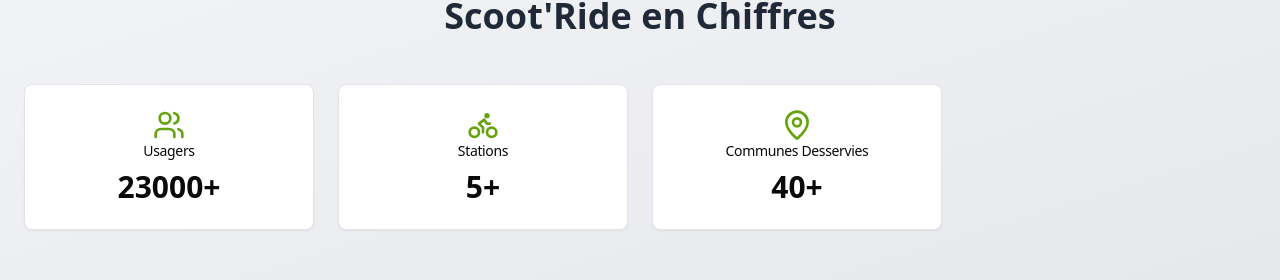
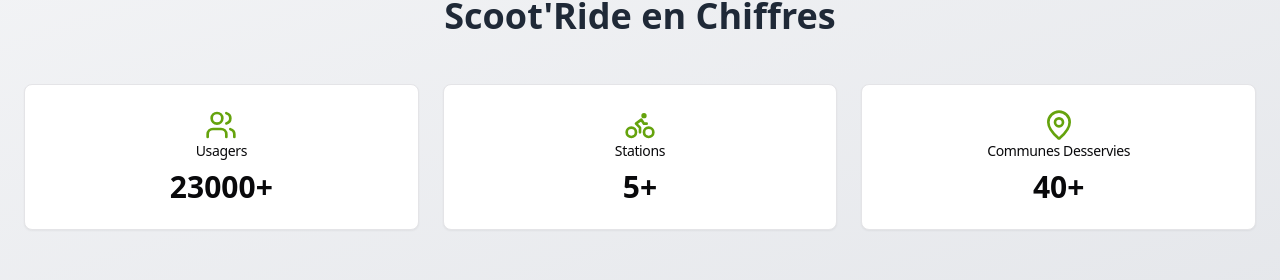
Before and after one commit to Drosscend/scoot-ride, a Next.js app: page / in a window 1280 px wide. Shown: the part 2384-2664 px from the top of the page. Built offline with nearby package versions, Linux system fonts and the light colour scheme; no server answers.

Commit message:
feat(stats): update scores

```diff
--- a/src/components/stats.tsx
+++ b/src/components/stats.tsx
@@ -18,7 +18,7 @@ export function Stats() {
         >
           {`Scoot'Ride en Chiffres`}
         </motion.h2>
-        <div className="grid grid-cols-1 gap-6 md:grid-cols-2 lg:grid-cols-4">
+        <div className="grid grid-cols-1 gap-6 md:grid-cols-2 lg:grid-cols-3">
           <StatCard icon={<UsersIcon className="text-primary size-8" />} title={`Usagers`} value={23_000} suffix="+" />
           <StatCard icon={<BikeIcon className="text-primary size-8" />} title={`Stations`} value={5} suffix="+" />
           <StatCard icon={<MapPinIcon className="text-primary size-8" />} title={`Communes Desservies`} value={40} suffix="+" />
```
